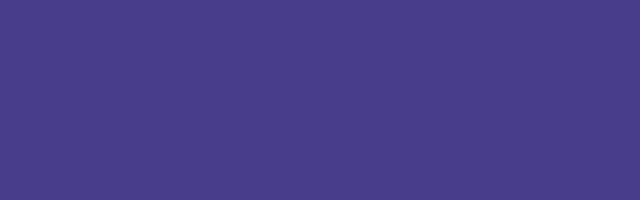
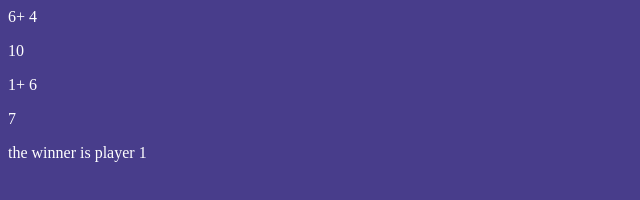
Before and after one commit to AlessandroDico/js-dadi, a plain HTML site: page index.html in a window 1280 px wide. Shown: the whole page, without its empty margins (0-640 px from the left). Drawn offline with Linux system fonts and the light colour scheme.

Commit message:
logica applicata  ai due players

```diff
--- a/assets/main.js
+++ b/assets/main.js
@@ -2,7 +2,60 @@
 // Generare un secondo numero casuale tra 1 e 6, che sarà la seconda giocata.
 // Comunicare quali dei due utenti (tra giocatore 1 e giocatore 2) ha vinto.
 
+// CHIEDERE I NOMI AI GIOCATORI
+
+// var player_one = prompt('nome giocatore 1');
+// console.log(player_one);
+//
+// var player_two = prompt('nome giocatore 2');
+// console.log(player_two);
+
+// CREARE I DUE TIRI DI DADI
+
+// TIRO PLAYER ONE
+var first_throw_player_one = Math.floor((Math.random() * 6) + 1);
+console.log(first_throw_player_one);
+document.getElementById('first_throw_player_one').innerHTML = (first_throw_player_one + '+');
+
+var second_throw_player_one = Math.floor((Math.random() * 6) + 1);
+console.log(second_throw_player_one);
+document.getElementById('second_throw_player_one').innerHTML = (second_throw_player_one);
 
 
-var first_throw = Math.floor((Math.random() * 6) + 1);
-console.log(first_throw);
+// FARE SOMMA DEI DADI
+var throws_results_player_one = (first_throw_player_one + second_throw_player_one);
+console.log(throws_results_player_one);
+document.getElementById('player_one_result').innerHTML = (throws_results_player_one);
+
+
+// TIRO PLAYER TWO
+
+var first_throw_player_two = Math.floor((Math.random() * 6) + 1);
+console.log(first_throw_player_two);
+document.getElementById('first_throw_player_two').innerHTML = (first_throw_player_two + '+');
+
+var second_throw_player_two = Math.floor((Math.random() * 6) + 1);
+console.log(second_throw_player_two);
+document.getElementById('second_throw_player_two').innerHTML = (second_throw_player_two);
+
+
+// FARE SOMMA DEI DADI
+var throws_results_player_two = (first_throw_player_two + second_throw_player_two);
+console.log(throws_results_player_two);
+document.getElementById('player_two_result').innerHTML = (throws_results_player_two);
+
+
+if (throws_results_player_one > throws_results_player_two) {
+    document.getElementById('the_winner_is').innerHTML = ('the winner is player 1');
+
+} else if (throws_results_player_one < throws_results_player_two) {
+    document.getElementById('the_winner_is').innerHTML = ('the winner is player 2');
+} else {
+    document.getElementById('the_winner_is').innerHTML = ('Draw');
+}
+
+
+// function myFunction(){
+//   var first_throw = Math.floor((Math.random() * 6) + 1);
+//   document.getElementById("demo").innerHTML = first_throw;
+// }
--- a/index.html
+++ b/index.html
@@ -6,6 +6,20 @@
         <link rel="stylesheet" href="assets/style.css">
     </head>
     <body>
+        <!-- <button onclick="myFunction()">Try it</button> -->
+        <div class="box-player-one">
+            <span id="first_throw_player_one"></span>
+            <span id="second_throw_player_one"></span>
+            <p id="player_one_result"></p>
+        </div>
+        <div class="box-player-two">
+            <span id="first_throw_player_two"></span>
+            <span id="second_throw_player_two"></span>
+            <p id="player_two_result"></p>
+        </div>
+
+        <p id="the_winner_is"></p>
+
 
 
         <script src="assets/main.js" charset="utf-8"></script>
```
